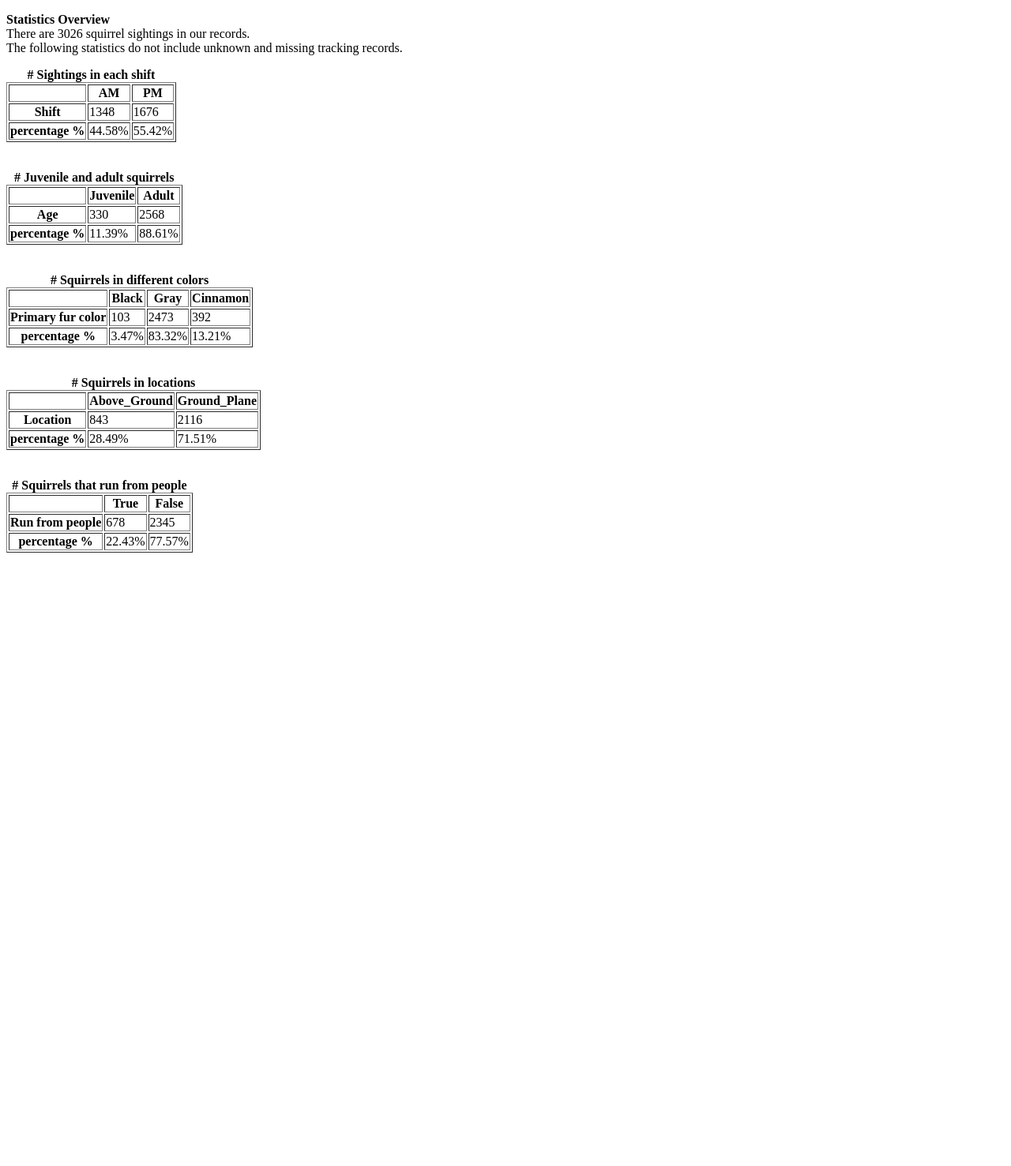
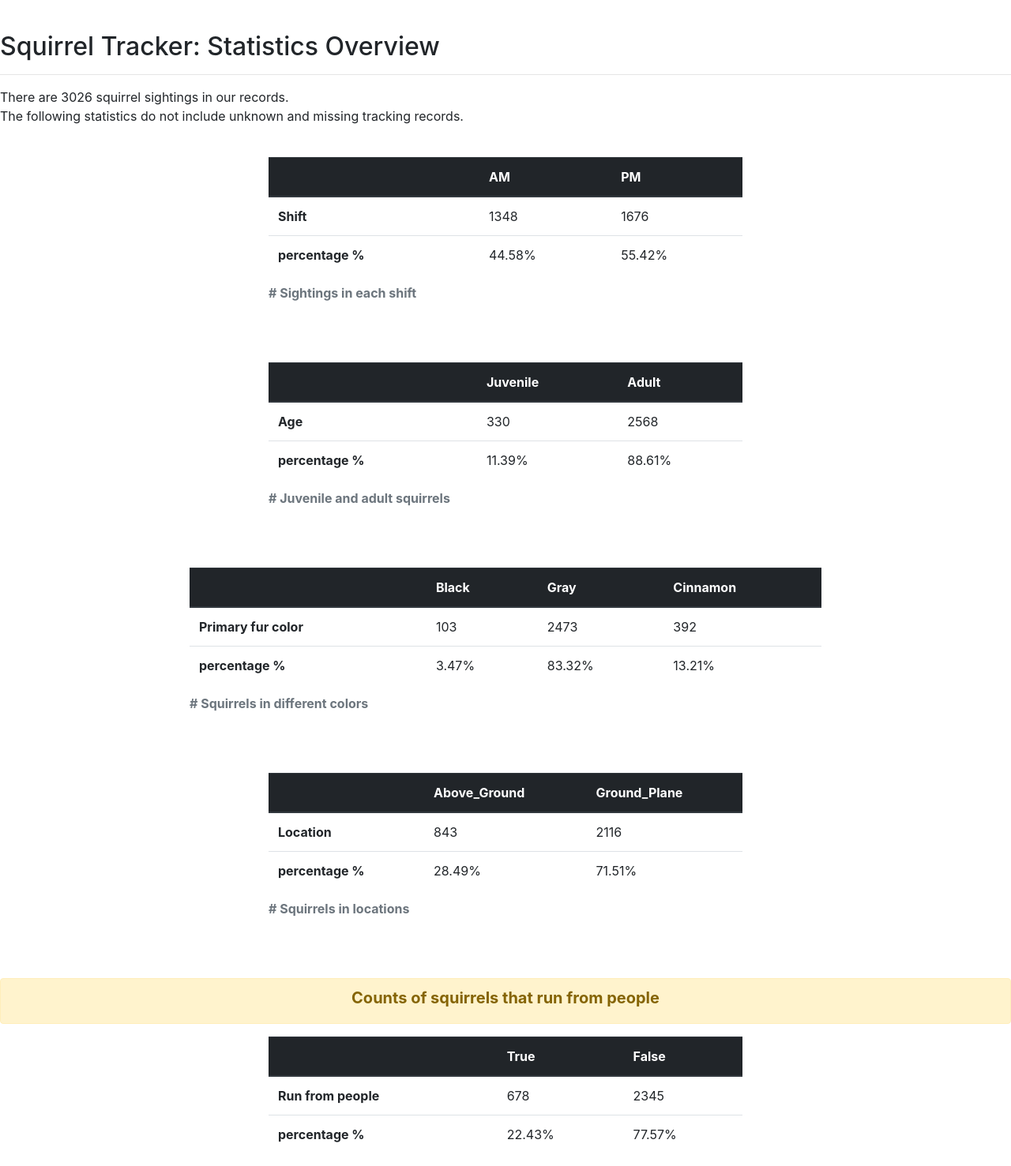
Before and after one commit to Ellin-Fan/SquirrelTracker_group18, a Django app: page /sightings/stats/ in a window 1280 px wide. Shown: the whole page at 79% size. Before the commit the page ends 700 px from the top, so only its background shows below. Run offline with Django 3.2, Linux system fonts and the light colour scheme; data comes from the database, SQL or seed files in the repository; some libraries are stand-ins or nearby versions.

Commit message:
Updated .gitignore file and changed styling for  stats page.

```diff
--- a/sightings/templates/sightings/stats.html
+++ b/sightings/templates/sightings/stats.html
@@ -1,21 +1,27 @@
 <!doctype html>
 <html>
+	<head>
+		<title>Squirrel Tracker: Statistics Overview</title>
+                <link rel="stylesheet" href="https://maxcdn.bootstrapcdn.com/bootstrap/4.0.0/css/bootstrap.min.css" integrity="sha384-Gn5384xqQ1aoWXA+058RXPxPg6fy4IWvTNh0E263XmFcJlSAwiGgFAW/dAiS6JXm" crossorigin="anonymous">
+        </head>
         <body>
 		<p>
-		<b>Statistics Overview</b>
 		<br>
+		<h2>Squirrel Tracker: Statistics Overview</h2>
+		<hr>
 		There are {{context.Total}} squirrel sightings in our records.
 		<br>
 		The following statistics do not include unknown and missing tracking records.
 		</p>
+		<br>
                 <div>
-                        <table id="shift_table"  style="bgcolor: '#D6FE93'" border='1'>
+                        <table class='table' id="shift_table" align="center" style="width: 600px">
 				<caption><b># Sightings in each shift</b></caption>
-                                <thead>
+                                <thead class="thead-dark">
                                          <tr>
-                                                 <th></th>
-                                                 <th>AM</th>
-                                                 <th>PM</th>
+                                                 <th scope='col'></th>
+                                                 <th scope='col'>AM</th>
+                                                 <th scope='col'>PM</th>
                                          </tr>
                                  </thead>
                                  <tbody>
@@ -35,13 +41,13 @@
 		<br>
 		<br>
                 <div>
-                         <table id="age_table"  style="bgcolor: '#D6FE93'" border='1'>
+                         <table class="table" id="age_table" align="center" style="width: 600px">
 				 <caption><b># Juvenile and adult squirrels</b></caption>
-				 <thead>
+				 <thead class="thead-dark">
                                          <tr>
-                                                 <th></th>
-                                                 <th>Juvenile</th>
-                                                 <th>Adult</th>
+                                                 <th scope='col'></th>
+                                                 <th scope='col'>Juvenile</th>
+                                                 <th scope='col'>Adult</th>
                                          </tr>
                                          </thead>
                                  <tbody>
@@ -61,14 +67,14 @@
 		<br>
 		<br>
                 <div>
-			<table id="color_table"  style="bgcolor: '#D6FE93'" border='1'>
+			<table class='table' id="color_table" align="center"  style="width: 800px">
 				<caption><b># Squirrels in different colors</b></caption>
-                                <thead>
+                                <thead class="thead-dark">
                                          <tr>
-                                                 <th></th>
-                                                 <th>Black</th>
-                                                 <th>Gray</th>
-                                                 <th>Cinnamon</th>
+                                                 <th scope='col'></th>
+                                                 <th scope='col'>Black</th>
+                                                 <th scope='col'>Gray</th>
+                                                 <th scope='col'>Cinnamon</th>
                                          </tr>
                                  </thead>
                                  <tbody>
@@ -90,13 +96,13 @@
 		<br>
 		<br>
                 <div>
-                         <table id="location_table"  style="bgcolor: '#D6FE93'" border='1'>
+                         <table class='table' id="location_table" align="center"  style="width: 600px">
 				 <caption><b># Squirrels in locations</b ></caption>
-				 <thead>
+				 <thead class="thead-dark">
                                          <tr>
-                                                 <th></th>
-                                                 <th>Above_Ground</th>
-                                                 <th>Ground_Plane</th>
+                                                 <th scope='col'></th>
+                                                 <th scope='col'>Above_Ground</th>
+                                                 <th scope='col'>Ground_Plane</th>
                                          </tr>
                                  </thead>
                                  <tbody>
@@ -116,13 +122,15 @@
 		<br>
 		<br>
                 <div>
-			<table id="runfrom_table"  style="bgcolor: '#D6FE93'" border='1'>
-				<caption><b># Squirrels that run from people</b></caption>
-				<thead>
+			<table class='table' id="runfrom_table" align="center" style="width: 600px">
+				<div class="alert alert-warning text-center" style="width: 40% margin-left:30%" role="alert">
+					<h5><strong> Counts of squirrels that run from people </strong></h5>
+				</div>
+				<thead class="thead-dark">
 					 <tr>
-						 <th></th>
-						 <th>True</th>
-						 <th>False</th>
+						 <th scope='col'></th>
+						 <th scope='col'>True</th>
+						 <th scope='col'>False</th>
 					 </tr>
 				 </thead>
 				 <tbody>
```
